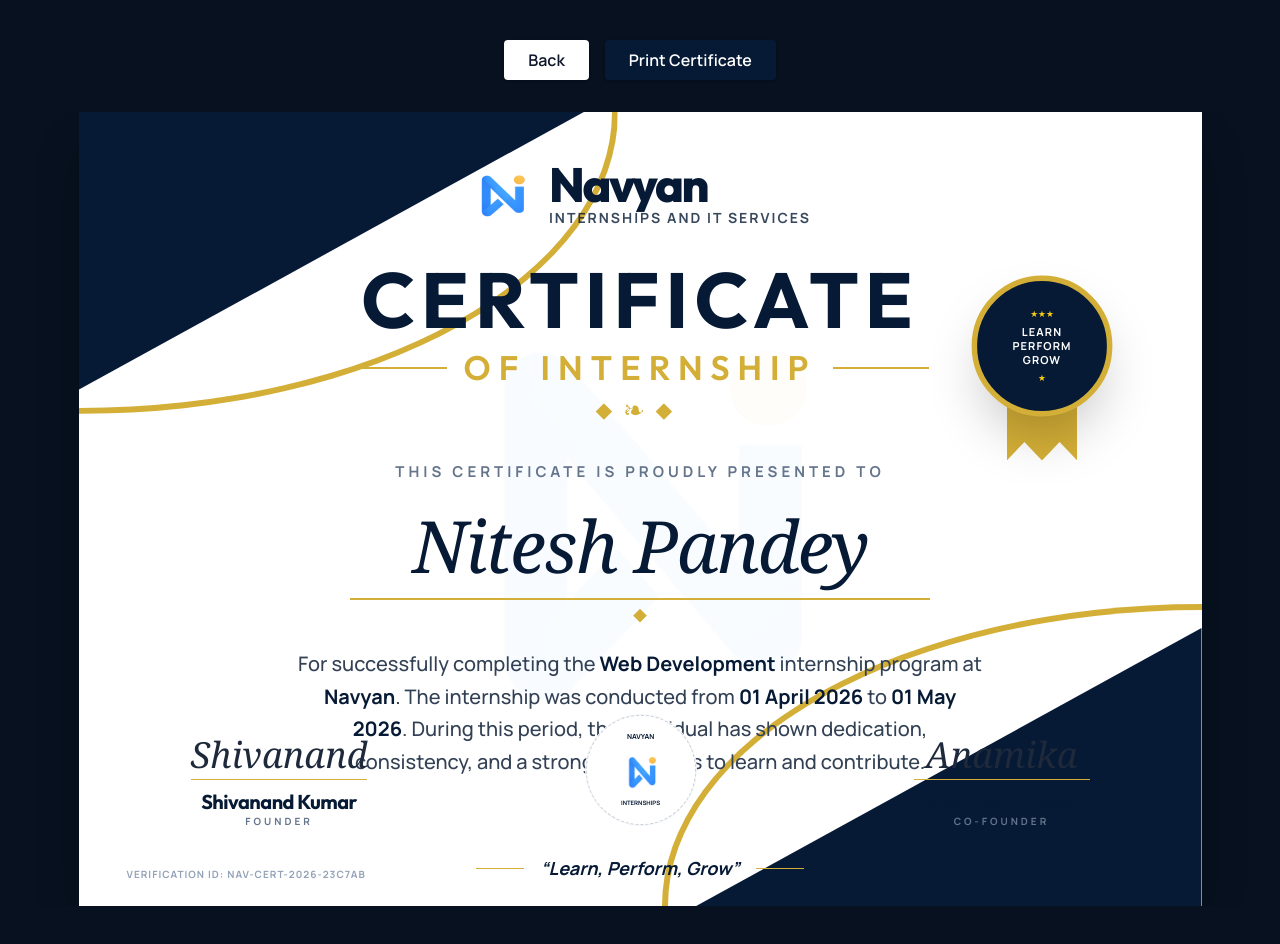
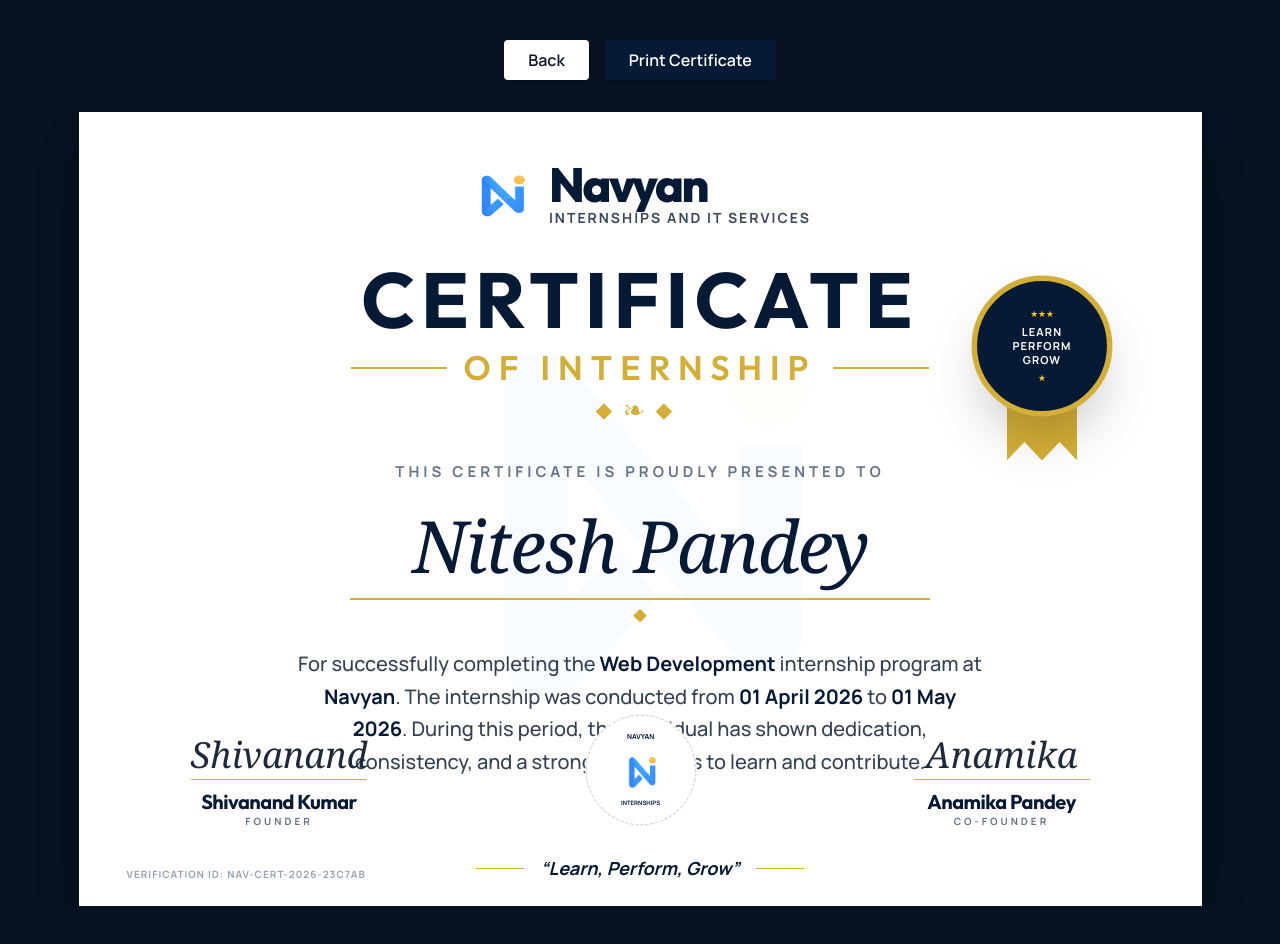
Before and after one commit to shivanand91/navyan, a React (Vite) app in the folder client/: page /documents/certificate/1 in a window 1280 px wide. Built offline with nearby package versions, Linux system fonts and the light colour scheme; no server answers.

Commit message:
offer letter and certificate designs

```diff
--- a/client/src/pages/documents/CertificatePreview.jsx
+++ b/client/src/pages/documents/CertificatePreview.jsx
@@ -37,11 +37,6 @@ export default function CertificatePreview() {
           id="certificate-content"
           className="relative mx-auto w-[1123px] h-[794px] bg-white shadow-2xl overflow-hidden print:shadow-none print:w-full print:h-full"
         >
-          {/* --- CORNER DESIGN ELEMENTS --- */}
-          <div className="absolute top-0 left-0 w-[45%] h-[35%] bg-[#061a35]" style={{ clipPath: 'polygon(0 0, 100% 0, 0 100%)' }} />
-          <div className="absolute top-0 left-0 w-[48%] h-[38%] border-r-[6px] border-b-[6px] border-[#d4af37] rounded-br-[100%]" style={{ clipPath: 'polygon(0 0, 100% 0, 100% 100%, 0 100%)' }} />
-          <div className="absolute bottom-0 right-0 w-[45%] h-[35%] bg-[#061a35]" style={{ clipPath: 'polygon(100% 100%, 0 100%, 100% 0)' }} />
-          <div className="absolute bottom-0 right-0 w-[48%] h-[38%] border-l-[6px] border-t-[6px] border-[#d4af37] rounded-tl-[100%]" />
 
           {/* --- WATERMARK --- */}
           <img src={halfLogo} alt="" className="absolute top-1/2 left-1/2 -translate-x-1/2 -translate-y-1/2 w-[450px] opacity-[0.03] pointer-events-none" />
```
